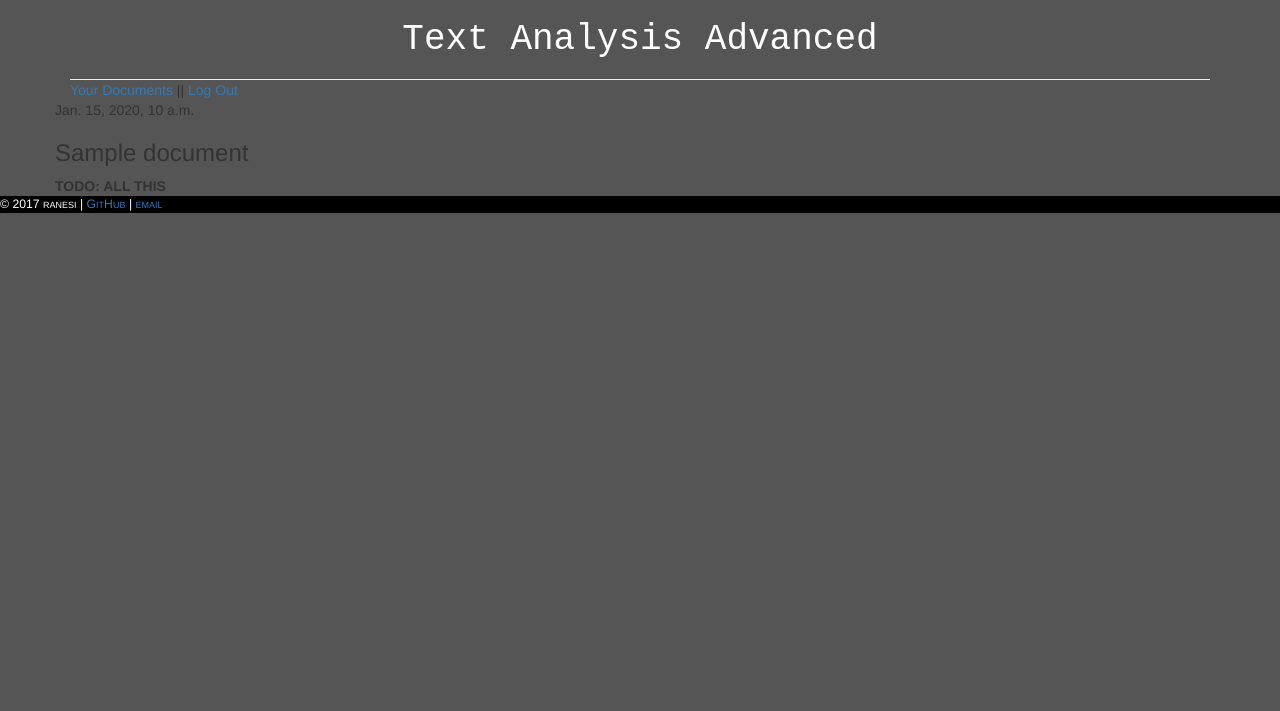
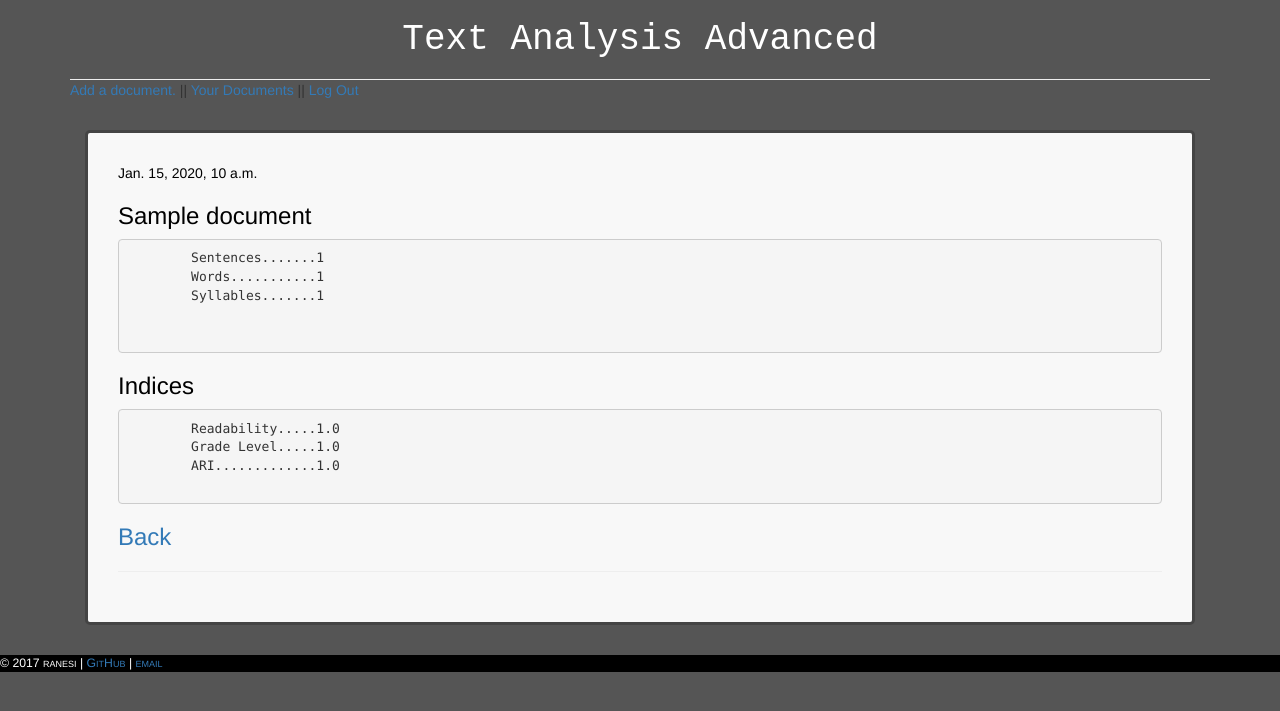
Before and after one commit to ranesi/text_analysis_django, a Django app: page /document/1 in a window 1280 px wide. Shown: the top 711 px of the page. Run offline with Django 3.2, Linux system fonts and the light colour scheme; a user stored in the database is signed in; tables that the repository leaves empty hold one stand-in row (values such as "Sample post"); parts of the project's set-up code (start-up, migrations or seed data) failed here and were passed over; some libraries are stand-ins or nearby versions.

Commit message:
now BEATING the features of the old project...

```diff
--- a/ta_web/forms.py
+++ b/ta_web/forms.py
@@ -17,41 +17,41 @@ class AddDocumentForm(forms.ModelForm):
         model = Document
         fields = ('title', 'text',)
 
-    ########################################
-    # The following MAY be used eventually
-    # ... figured that they should be included
+    # ########################################
+    # # The following MAY be used eventually
+    # # ... figured that they should be included
+    # #
+    # def clean_title(self):
     #
-    def clean_title(self):
-
-        title = self.cleaned_data['title']
-
-        if not title:
-            ValidationError(BLANK_FIELD)
-
-        return title
-
-    def clean_text(self):
-
-        text = self.cleaned_data['text']
-
-        if not text:
-            ValidationError(BLANK_FIELD)
-
-        return text
-
-    def save(self, commit=True):
-
-        document = super(AddDocumentForm, self).save(commit=False)
-        document.title = self.cleaned_data['title']
-        document.text = self.cleaned_data['text']
-
-        if commit:
-            # document.submit()
-            document.save()
-
-        return document()
+    #     title = self.cleaned_data['title']
     #
-    ########################################
+    #     if not title:
+    #         ValidationError(BLANK_FIELD)
+    #
+    #     return title
+    #
+    # def clean_text(self):
+    #
+    #     text = self.cleaned_data['text']
+    #
+    #     if not text:
+    #         ValidationError(BLANK_FIELD)
+    #
+    #     return text
+    #
+    # def save(self, commit=True):
+    #
+    #     document = super(AddDocumentForm, self).save(commit=False)
+    #     document.title = self.cleaned_data['title']
+    #     document.text = self.cleaned_data['text']
+    #
+    #     if commit:
+    #         # document.submit()
+    #         document.save()
+    #
+    #     return document()
+    # #
+    # ########################################
 
 
 class CreateUserForm(UserCreationForm):
--- a/ta_web/models.py
+++ b/ta_web/models.py
@@ -23,18 +23,18 @@ class Profile(models.Model):
 
 class Document(models.Model):
     title = models.CharField(max_length=200)
-    date_submitted = models.DateTimeField()
-    text = models.TextField()
-    sentences = models.IntegerField()
-    words = models.IntegerField()
-    syllables = models.IntegerField()
-    characters = models.IntegerField()
-    polysyllables = models.IntegerField()
-    readability_index = models.FloatField()
-    fk_grade_level = models.FloatField()
-    ari = models.FloatField()
-    smog = models.FloatField()
-    user = models.ForeignKey(User, on_delete=models.CASCADE)
+    date_submitted = models.DateTimeField(blank=True, null=True)
+    text = models.TextField(blank=True, null=True)
+    sentences = models.IntegerField(blank=True, null=True)
+    words = models.IntegerField(blank=True, null=True)
+    syllables = models.IntegerField(blank=True, null=True)
+    characters = models.IntegerField(blank=True, null=True)
+    polysyllables = models.IntegerField(blank=True, null=True)
+    readability_index = models.FloatField(blank=True, null=True)
+    fk_grade_level = models.FloatField(blank=True, null=True)
+    ari = models.FloatField(blank=True, null=True)
+    smog = models.FloatField(blank=True, null=True)
+    user = models.ForeignKey(User, on_delete=models.CASCADE, blank=True, null=True)
 
     def submit(self):
         """
--- a/ta_web/static/css/style.css
+++ b/ta_web/static/css/style.css
@@ -17,6 +17,14 @@ p {
 
 }
 
+.document {
+    margin: 30px;
+    color: #000;
+    background-color: #f8f8f8;
+    border: 3px solid #444;
+    border-radius: 15px;
+}
+
 .page-header h1, .page-header h1 a, .page-header h1 a:visited, .page-header h1 a:active {
   color: #fff;
   text-decoration: none;
--- a/ta_web/templates/ta_web/base.html
+++ b/ta_web/templates/ta_web/base.html
@@ -25,7 +25,7 @@
     </div>
     <div class="user_login">
       {% if user.is_authenticated %}
-      <a href="{% url 'ta_web:show_entries' %}">Your Documents</a> || <a href="{% url 'logout' %}?next={% url 'ta_web:logout_message' %}">Log Out</a>
+      <a href="{%  url 'ta_web:add_document' %}">Add a document.</a> || <a href="{% url 'ta_web:show_entries' %}">Your Documents</a> || <a href="{% url 'logout' %}?next={% url 'ta_web:logout_message' %}">Log Out</a>
       {% else %}
       <a href="{% url 'login' %}?next= {{ request.path }}">Log in/sign up</a> {% endif %}
     </div>
--- /dev/null
+++ b/ta_web/templates/ta_web/document_detail.html
@@ -0,0 +1,25 @@
+{% extends 'ta_web/base.html' %}
+{% block content %}
+  <div class="document" style="margin:30px;color:#000;background-color:#f8f8f8;border:3px solid #444; border-radius:5px; padding: 30px">
+    {% if document.date_submitted %}
+      <div class="date">
+        {{ document.date_submitted }}
+      </div>
+    {% endif %}
+    <h3>{{ document.title }}</h3>
+    <pre>
+        Sentences.......{{ document.sentences }}
+        Words...........{{ document.words }}
+        Syllables.......{{ document.syllables }}
+        <!---Polysyllables...{{ document.polysyllables }}--->
+      </pre>
+  <h3>Indices</h3>
+      <pre>
+        Readability.....{{ document.readability_index }}
+        Grade Level.....{{ document.fk_grade_level }}
+        ARI.............{{ document.ari }}
+    </pre>
+      <a href="{% url 'ta_web:show_entries' %}"><h3>Back</h3></a>
+  <hr>
+  </div>
+{% endblock %}
--- a/ta_web/templates/ta_web/entry_detail.html
+++ /dev/null
@@ -1,12 +0,0 @@
-{% extends 'ta_web/base.html' %}
-{% block content %}
-  <div class="document">
-    {% if document.date_submitted %}
-      <div class="date">
-        {{ document.date_submitted }}
-      </div>
-    {% endif %}
-    <h3>{{ document.title }}</h3>
-    <b>TODO: ALL THIS</b>
-  </div>
-{% endblock %}
--- a/ta_web/urls.py
+++ b/ta_web/urls.py
@@ -24,7 +24,7 @@ urlpatterns = [
     ),
 
     url(
-        r'^document/add$',
+        r'^document/add/$',
         views.add_document,
         name='add_document'
     ),
--- a/ta_web/views.py
+++ b/ta_web/views.py
@@ -12,22 +12,27 @@ def homepage(request):
 
 @login_required
 def show_entries(request):
-    # TODO filter by logged in user
-    documents = Document.objects.all().filter_by(
+
+    documents = Document.objects.all().filter(
         user=request.user
-    ).order_by('date_submitted')
-    return render(request, 'ta_web/show_entries.html', {'documents': documents})
+    ).order_by(
+        'date_submitted'
+    )
+
+    return render(request, 'ta_web/show_documents.html', {'documents': documents})
 
 
 @login_required
 def entry_detail(request, pk):
+
     # try:
     #     document = Document.objects.get(pk=pk)
     # except Document.DoesNotExist:
-    #     document = None
     #     raise Http404('Document DOES NOT EXIST')
+
     document = get_object_or_404(Document, pk=pk)
-    return render(request, 'ta_web/entry_detail.html', {'document': document})
+
+    return render(request, 'ta_web/document_detail.html', {'document': document})
 
 
 def add_document(request):
@@ -46,7 +51,7 @@ def add_document(request):
             doc.submit()
             doc.save()
 
-            return redirect(request, 'ta_web:entry_detail', pk=doc.pk)
+            return redirect('ta_web:entry_detail', pk=doc.pk)
 
     else:
 
@@ -54,6 +59,15 @@ def add_document(request):
 
     return render(request, 'ta_web/add_document.html', {'form': form})
 
+
+##################################################################
+#
+# User views...
+#
+# - user registration
+# - logout redirect
+#
+##################################################################
 
 def register(request):
 
--- a/text_analysis/urls.py
+++ b/text_analysis/urls.py
@@ -39,7 +39,7 @@ urlpatterns = [
     ),
     # login
     url(
-        r'^accounts/login/$',
+        r'^accounts/login/',
         auth_views.login,
         name='login'
     ),
```
Also changed, not shown: ta_web/templates/ta_web/show_documents.html (added, +16 -0 lines), ta_web/templates/ta_web/show_entries.html (deleted, +0 -27 lines), ta_web/migrations/0003_auto_20170505_1529.py (added).
